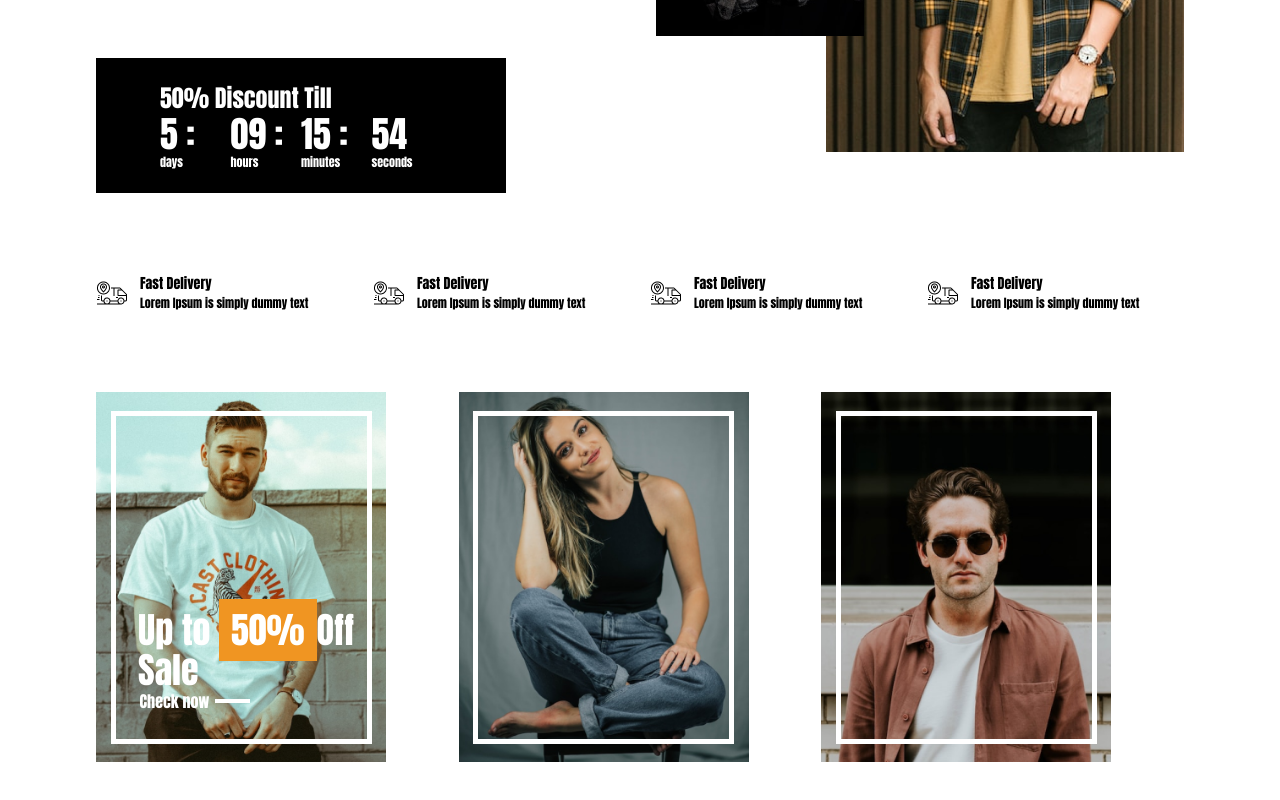
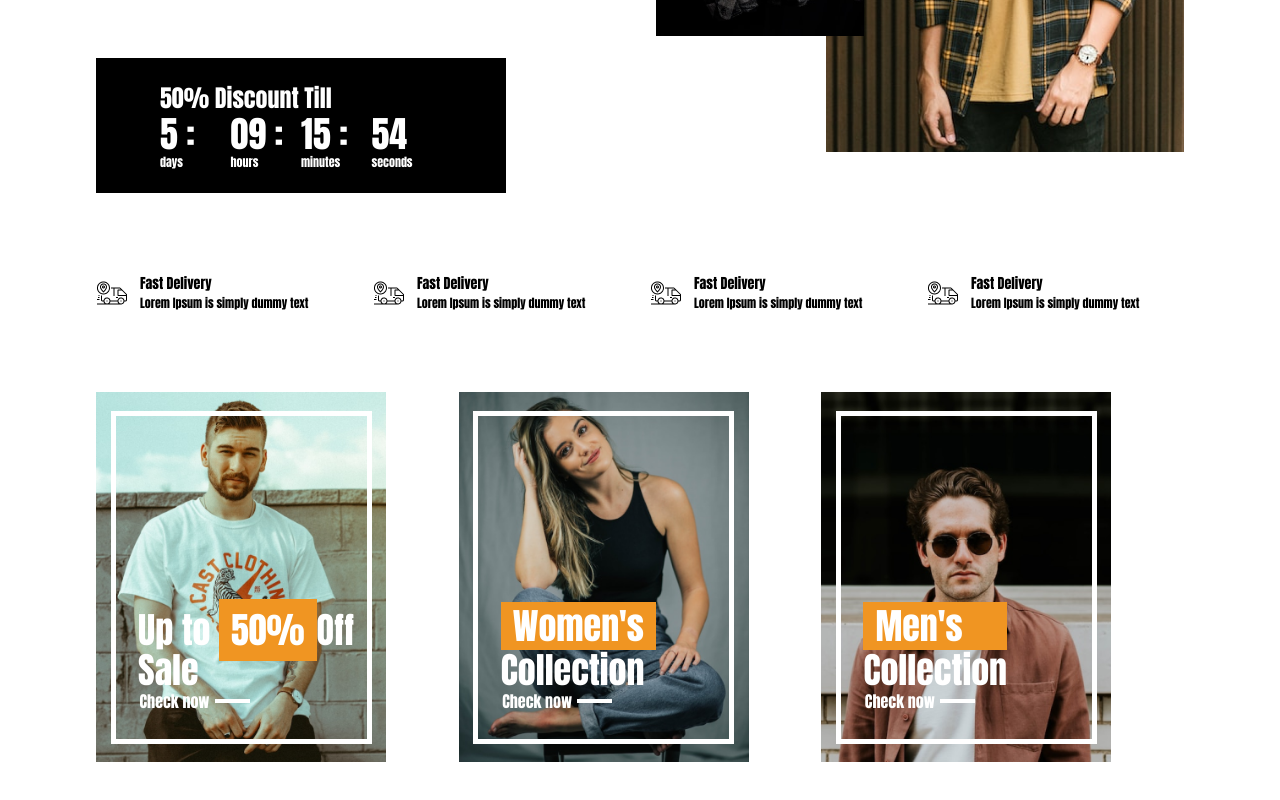
Before and after one commit to shihabsararrafid/fungshon-commerce, a React (Create React App) app: page / in a window 1280 px wide. Shown: the part 573-1373 px from the top of the page. Built offline with nearby package versions, Linux system fonts and the light colour scheme.

Commit message:
collection style and all part done

```diff
--- a/src/Components/Pages/HomePage/Collection/Collection.css
+++ b/src/Components/Pages/HomePage/Collection/Collection.css
@@ -13,7 +13,7 @@
 
 }
 .box:hover{
-    border-color: black;
+    border-color: #F09522;
 }
 .check-btn{
     /* mx-6 cursor-pointer  absolute bottom-[8%]   */
--- a/src/Components/Pages/HomePage/Collection/Collection.js
+++ b/src/Components/Pages/HomePage/Collection/Collection.js
@@ -21,11 +21,29 @@ const Collection = () => {
       </div>
       <div className="img-container w-[80%] relative">
         <img className="w-full" src={women} alt="" />
-        <div className="box"></div>
+        <div className="box">
+          <h1 className="absolute bottom-[15%] left-[9%] text-4xl">
+            <span className="bg-[#F09522] block py-1 px-3">Women's</span>
+            Collection
+          </h1>
+          <p className="check-btn">
+            Check now
+            <span className="line"></span>
+          </p>
+        </div>
       </div>
       <div className="img-container w-[80%] relative">
         <img className="w-full" src={men} alt="" />
-        <div className="box"></div>
+        <div className="box">
+          <h1 className="absolute bottom-[15%] left-[9%] text-4xl">
+            <span className="bg-[#F09522] block py-1 px-3">Men's</span>
+            Collection
+          </h1>
+          <p className="check-btn">
+            Check now
+            <span className="line"></span>
+          </p>
+        </div>
       </div>
     </div>
   );
```
